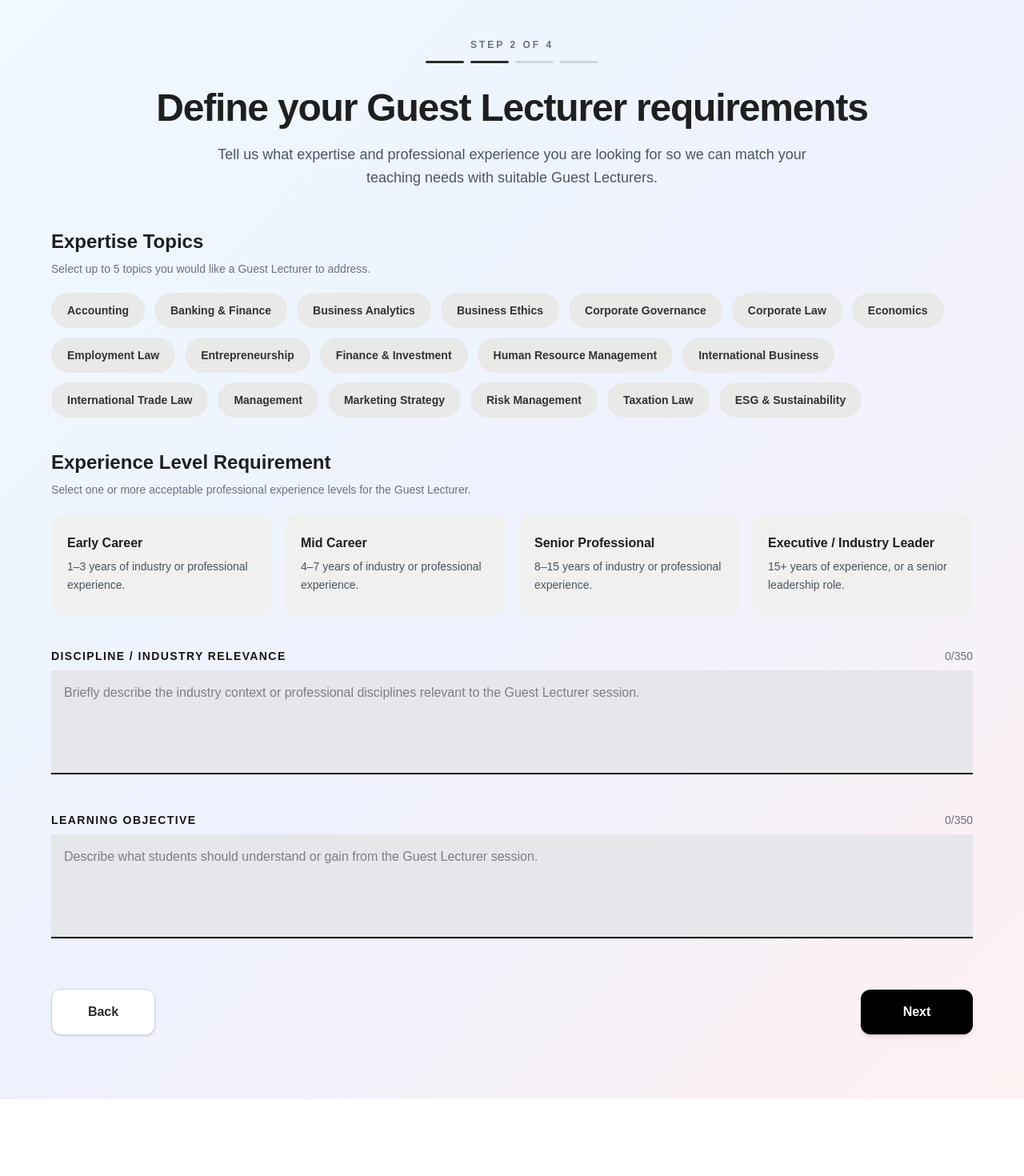
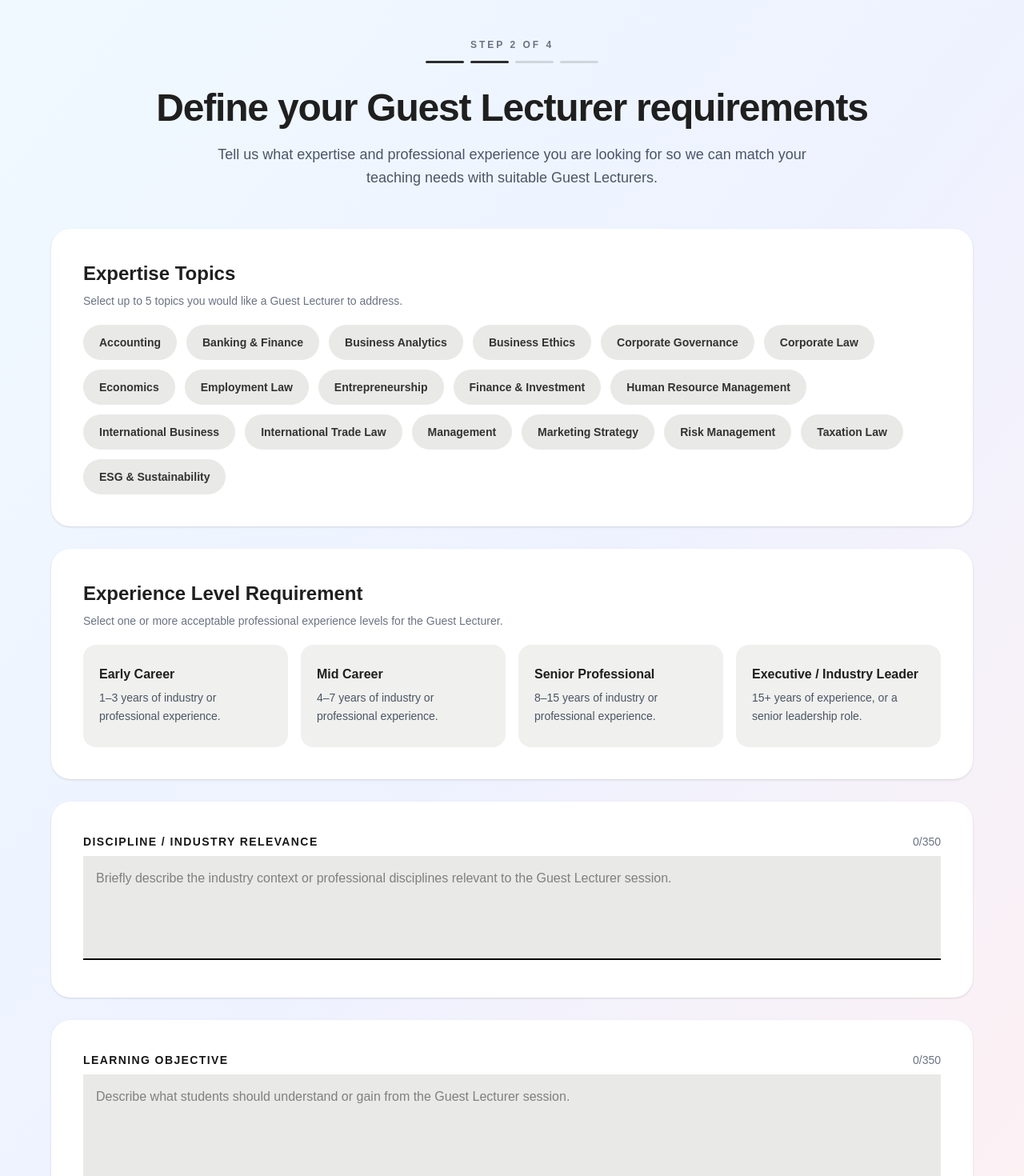
Before and after one commit to AstroPTP/guest-lecturer-matching-platform, a Next.js app in the folder frontend/: page /unit_coordinator/expertise in a window 1280 px wide. Shown: the top 1470 px of the page at 80% size. Before the commit the page ends 1374 px from the top, so only its background shows below. Built offline with nearby package versions, Linux system fonts and the light colour scheme; no server answers.

Commit message:
chore: boxing each topic

```diff
--- a/frontend/src/components/unit_coordinator/ExpertiseForm.tsx
+++ b/frontend/src/components/unit_coordinator/ExpertiseForm.tsx
@@ -106,8 +106,8 @@ export default function ExpertiseForm() {
         </p>
       </div>
 
-      <form onSubmit={handleSubmit} className="space-y-10">
-        <section>
+      <form onSubmit={handleSubmit} className="space-y-7">
+        <section className="rounded-3xl bg-white p-8 shadow-sm md:p-10">
           <h2 className="text-2xl font-bold text-[#1f1f1f]">Expertise Topics</h2>
           <p className="mt-2 text-sm text-gray-500">Select up to 5 topics you would like a Guest Lecturer to address.</p>
           <div className="mt-5 flex flex-wrap gap-3">
@@ -131,7 +131,7 @@ export default function ExpertiseForm() {
           </div>
         </section>
 
-        <section>
+        <section className="rounded-3xl bg-white p-8 shadow-sm md:p-10">
           <h2 className="text-2xl font-bold text-[#1f1f1f]">Experience Level Requirement</h2>
           <p className="mt-2 text-sm text-gray-500">Select one or more acceptable professional experience levels for the Guest Lecturer.</p>
           <div className="mt-5 grid grid-cols-1 gap-4 md:grid-cols-2 xl:grid-cols-4">
@@ -157,7 +157,7 @@ export default function ExpertiseForm() {
           </div>
         </section>
 
-        <section>
+        <section className="rounded-3xl bg-white p-8 shadow-sm md:p-10">
           <div className="mb-2 flex items-center justify-between">
             <label htmlFor="industryRelevance" className="text-sm font-bold uppercase tracking-widest">
               Discipline / Industry Relevance
@@ -175,11 +175,11 @@ export default function ExpertiseForm() {
             value={industryRelevance}
             onChange={(event) => setIndustryRelevance(event.target.value)}
             placeholder="Briefly describe the industry context or professional disciplines relevant to the Guest Lecturer session."
-            className="w-full resize-none border-0 border-b-2 border-black bg-gray-200 px-4 py-4 outline-none focus:bg-white"
+            className="w-full resize-none border-0 border-b-2 border-black bg-[#e9e9e7] px-4 py-4 outline-none focus:bg-white"
           />
         </section>
 
-        <section>
+        <section className="rounded-3xl bg-white p-8 shadow-sm md:p-10">
           <div className="mb-2 flex items-center justify-between">
             <label htmlFor="learningObjective" className="text-sm font-bold uppercase tracking-widest">
               Learning Objective
@@ -197,7 +197,7 @@ export default function ExpertiseForm() {
             value={learningObjective}
             onChange={(event) => setLearningObjective(event.target.value)}
             placeholder="Describe what students should understand or gain from the Guest Lecturer session."
-            className="w-full resize-none border-0 border-b-2 border-black bg-gray-200 px-4 py-4 outline-none focus:bg-white"
+            className="w-full resize-none border-0 border-b-2 border-black bg-[#e9e9e7] px-4 py-4 outline-none focus:bg-white"
           />
         </section>
 
```
